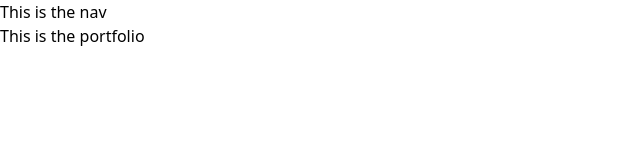
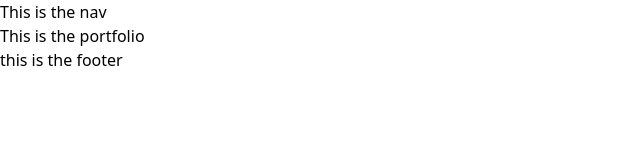
Before and after one commit to EmiLoKiJu/Portfolio2, a React (Vite) app: page / in a window 1280 px wide. Shown: the top 160 px of the page, without its empty margins (0-640 px from the left). Built offline with nearby package versions, Linux system fonts and the light colour scheme.

Commit message:
Add sizes and positions for navbar and main page

```diff
--- a/src/components/Home.jsx
+++ b/src/components/Home.jsx
@@ -3,13 +3,16 @@ import Nav from "./Nav";
 
 const Home = ()=> {
   return(
-    <div className="min-h-screen flex relative">
+    <div className="h-[5000px] flex flex-col">
       <Nav />
       <div className="main_wrapper  w-[85%] lg:opacity-1 mx-auto mt-4 flex flex-col justify-center ">
         <main className="home_sub_pages">
             <Outlet/>
         </main>
       </div>
+      <div>
+        <footer>this is the footer</footer>
+      </div>
     </div>
   );
 }
--- a/src/components/Nav.jsx
+++ b/src/components/Nav.jsx
@@ -1,6 +1,6 @@
 const Nav = ()=> {
   return(
-    <nav>This is the nav</nav>
+    <nav className="bg-[#3c3a39] absolute w-full text-white">This is the nav</nav>
   );
 }
 
```
